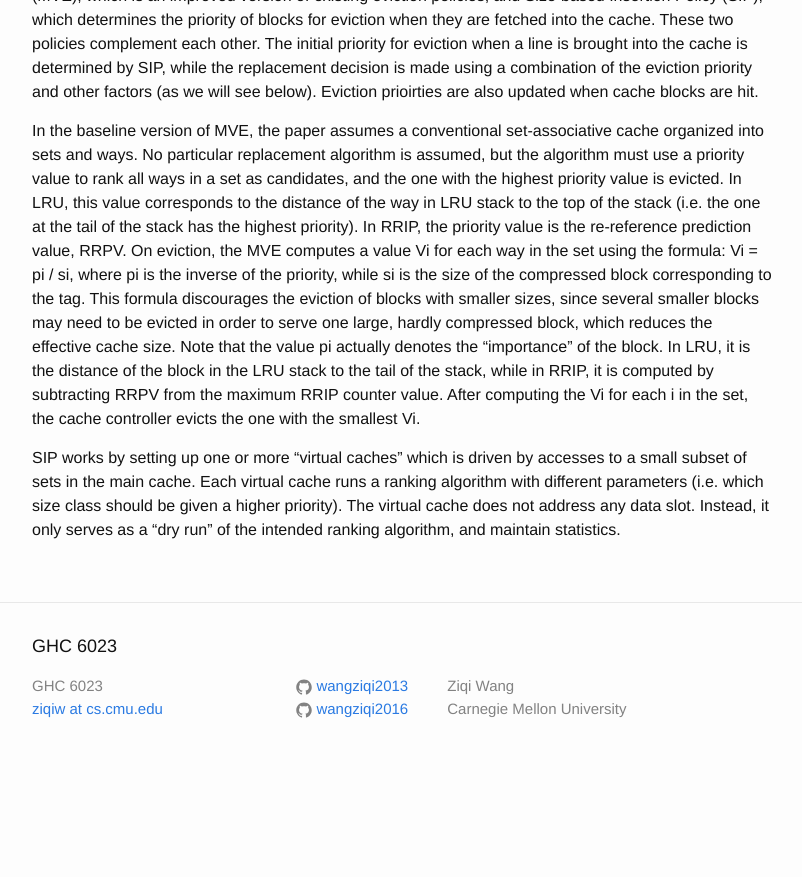
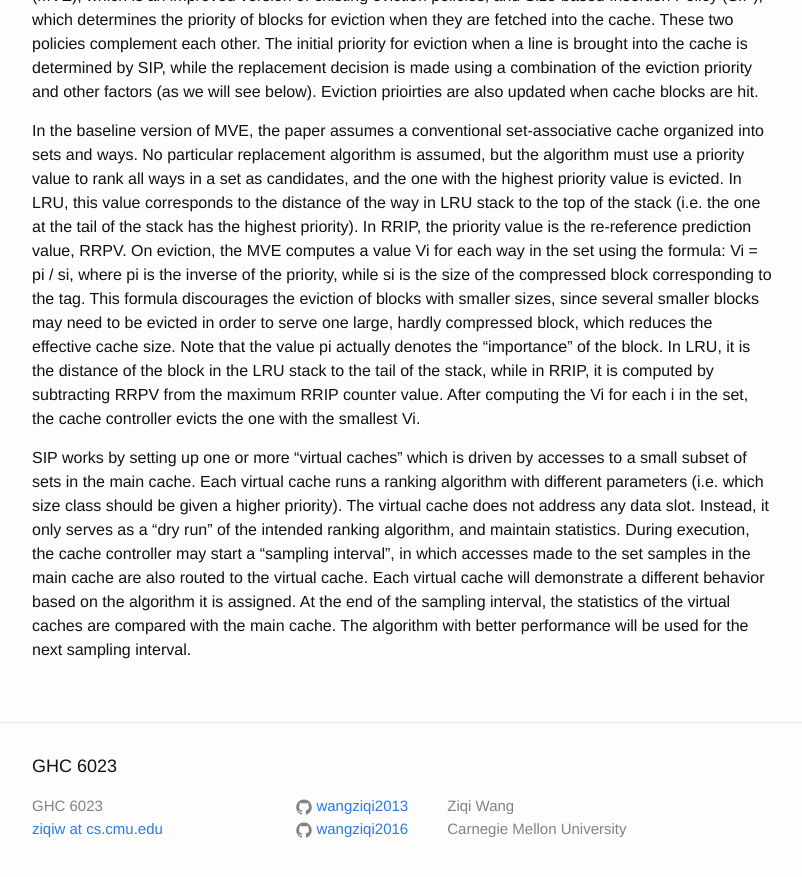
Before and after one commit to wangziqi2013/wangziqi2013.github.io, a Jekyll site: the page built from _posts/2020-06-04-camp.markdown, in a window 1280 px wide and 900 px high, scrolled down 1066 px. Shown: the top 877 px of the window, without its empty margins (238-1040 px from the left). Built offline with Jekyll 4.4.1, drawn with Linux system fonts in a browser that asks for light colours; before the commit the page ends 1846 px from its top, so only the background shows below that.

Commit message:
Adding samples

```diff
--- a/_posts/2020-06-04-camp.markdown
+++ b/_posts/2020-06-04-camp.markdown
@@ -58,3 +58,7 @@ SIP works by setting up one or more "virtual caches" which is driven by accesses
 Each virtual cache runs a ranking algorithm with different parameters (i.e. which size class should be given a higher priority).
 The virtual cache does not address any data slot. Instead, it only serves as a "dry run" of the intended ranking algorithm,
 and maintain statistics.
+During execution, the cache controller may start a "sampling interval", in which accesses made to the set samples in the
+main cache are also routed to the virtual cache. Each virtual cache will demonstrate a different behavior based on the
+algorithm it is assigned. At the end of the sampling interval, the statistics of the virtual caches are compared with
+the main cache. The algorithm with better performance will be used for the next sampling interval.
```
